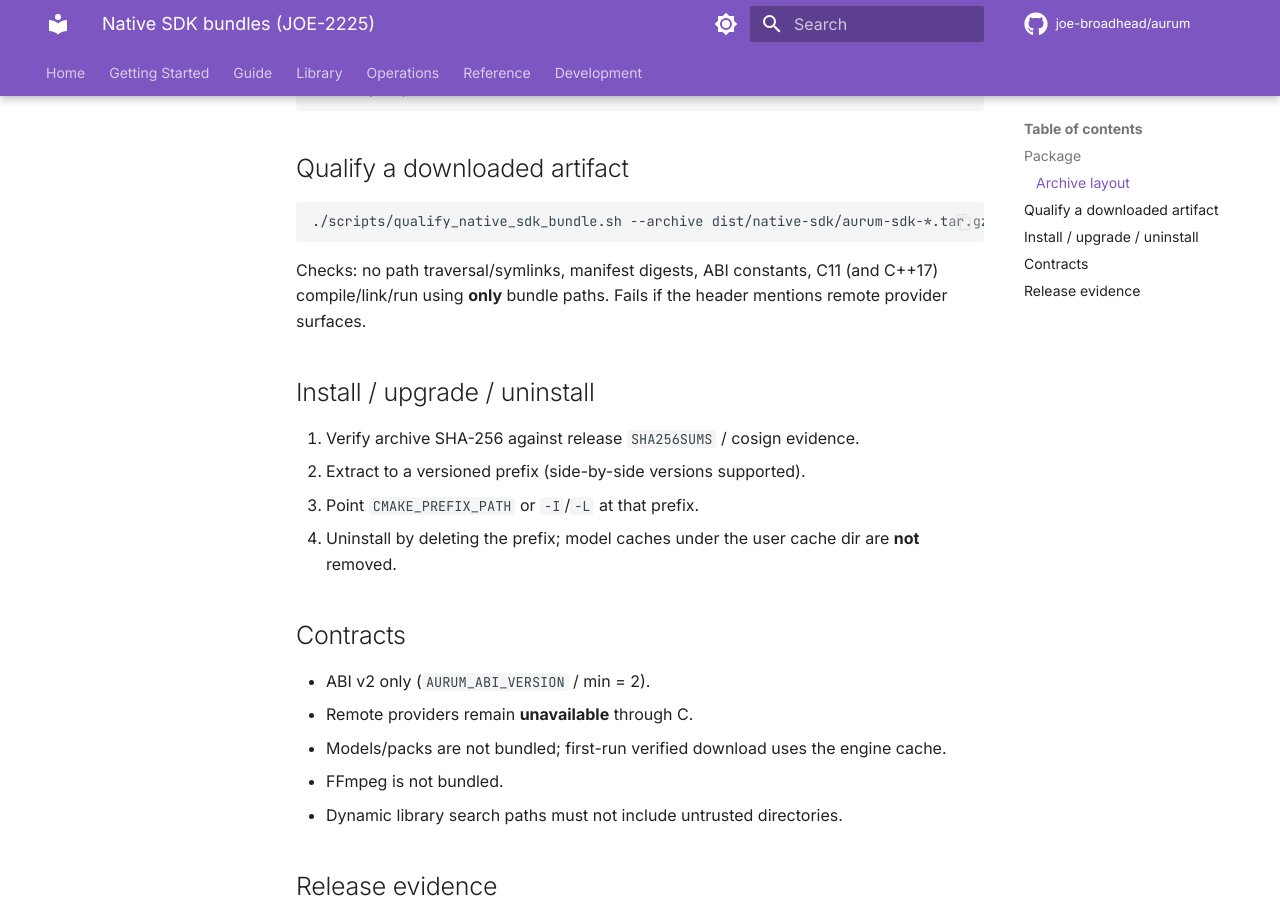
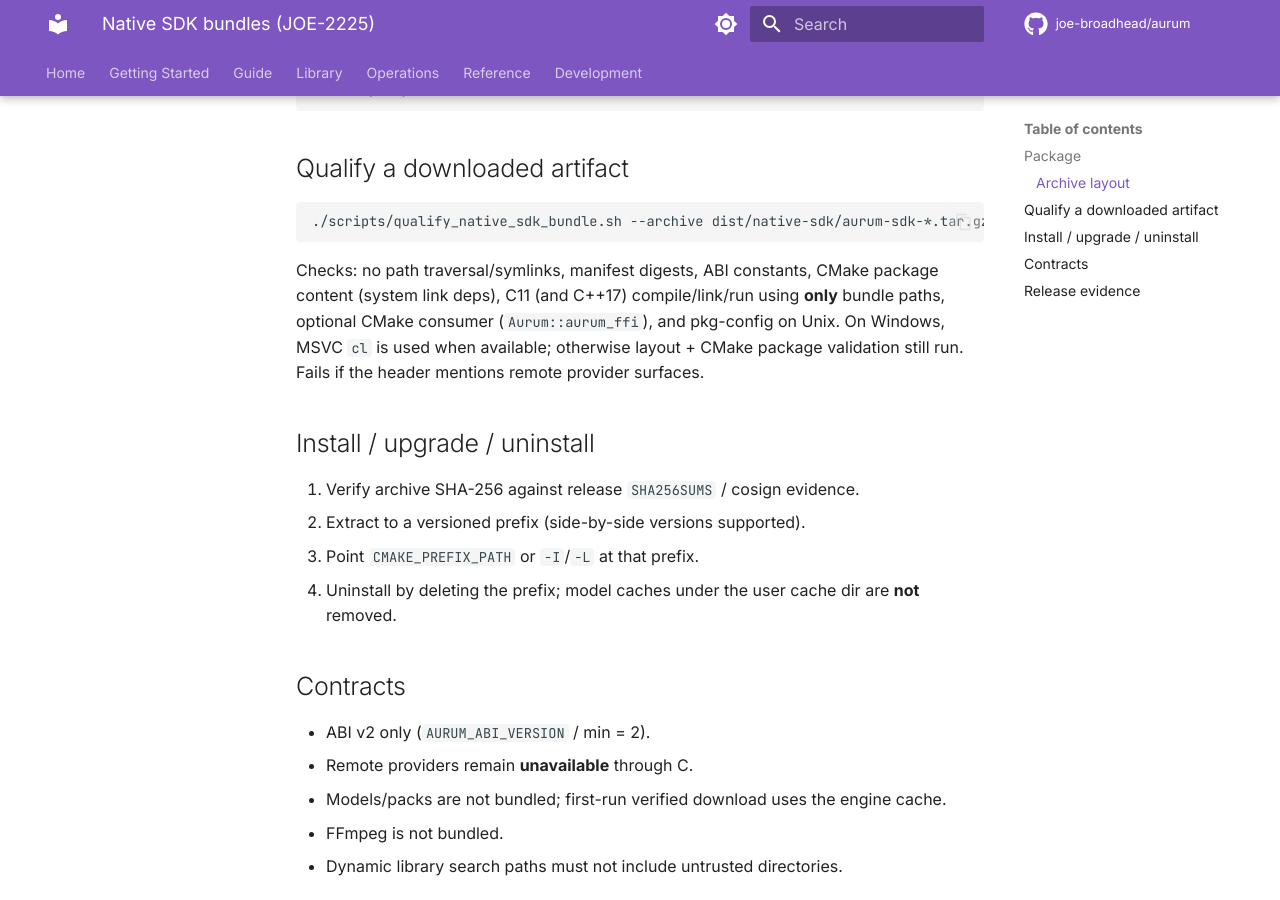
Before and after one commit to joe-broadhead/aurum, an MkDocs documentation site: the page built from docs/library/native-sdk.md, in a window 1280 px wide and 900 px high, scrolled down 649 px. Built offline with MkDocs 1.6.1 and Material for MkDocs 9.7.7, drawn with Linux system fonts in a browser that asks for light colours; comment, search, counter and statistics services are not loaded.

Commit message:
feat(native-sdk): CMake system deps, Windows package, CMake/pkg-config qualify (B)
Ship Aurum::aurum_ffi with platform interface link libraries (Apple frameworks,
Linux pthread/dl/stdc++, Windows ws2_32/userenv/bcrypt/...). CMake packages are
included for all Tier A hosts. Qualify validates CMake content, builds a real
CMake consumer, and checks pkg-config on Unix; Windows attempts MSVC link when
cl is available.

````diff
--- a/docs/library/native-sdk.md
+++ b/docs/library/native-sdk.md
@@ -34,9 +34,12 @@
 ./scripts/qualify_native_sdk_bundle.sh --archive dist/native-sdk/aurum-sdk-*.tar.gz
 ```
 
-Checks: no path traversal/symlinks, manifest digests, ABI constants, C11 (and
-C++17) compile/link/run using **only** bundle paths. Fails if the header
-mentions remote provider surfaces.
+Checks: no path traversal/symlinks, manifest digests, ABI constants, CMake
+package content (system link deps), C11 (and C++17) compile/link/run using
+**only** bundle paths, optional CMake consumer (`Aurum::aurum_ffi`), and
+pkg-config on Unix. On Windows, MSVC `cl` is used when available; otherwise
+layout + CMake package validation still run. Fails if the header mentions
+remote provider surfaces.
 
 ## Install / upgrade / uninstall
 
````
Also changed, not shown: CHANGELOG.md (+7 -0 lines), 4 other files.
